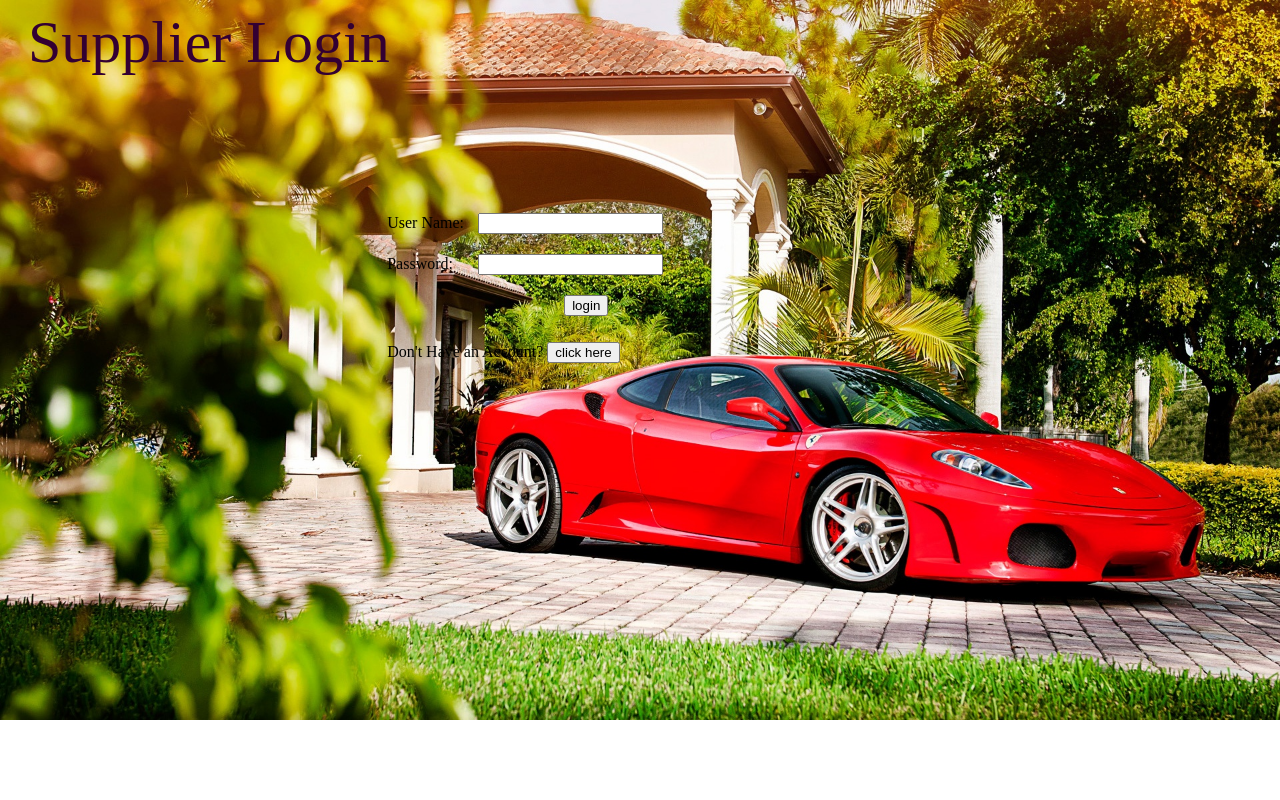
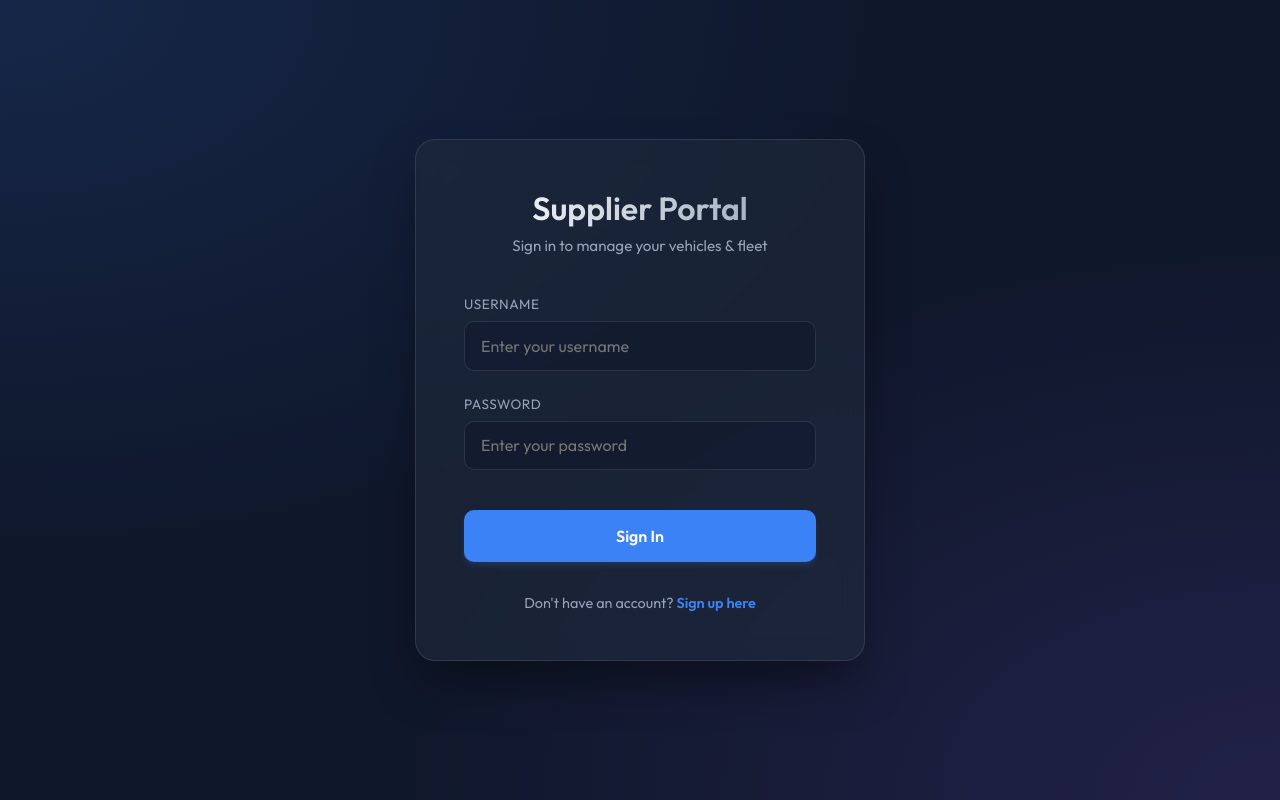
Before and after one commit to mthavaf/car-rental-mgmt-system, a PHP site: page /supplier/supplier.html in a window 1280 px wide. Run offline with PHP 8.4, Linux system fonts and the light colour scheme.

Commit message:
feat(ui): redesign home page and supplier portal with modern glassmorphism

```diff
--- a/supplier/supplier.css
+++ b/supplier/supplier.css
@@ -1,52 +1,169 @@
-.heading{
-  margin-left: 20px;
-  text-align: left;
-  font-size: 60px;
-  color: #330033;
-  //float: left;
-}
-.login{
-  //float: right;
-}
-.signUpForm{
-  clear: left;
-  //margin-left: 30%;
-  margin-top: 5%;
-  display: none;
-  text-align: center;
-}
-.sign{
-  clear: left;
-  //margin-left: 30%;
-  margin-top: 5%;
-  display: none;
-  text-align: center;
-}
-.signUp{
-  clear: left;
-}
-body{
-  background-image: url("supplierBackground.jpg");
-  background-repeat: no-repeat;
-  background-size: 100%;
-}
-.loginForm{
-  margin-left: 30%;
-  margin-top: 10%;
-}
-.noAccount{
-  margin-left: 30%;
-}
-.loginButton{
-  margin-left: 20%;
+:root {
+    --bg-dark: #0f172a;
+    --card-bg: rgba(30, 41, 59, 0.7);
+    --primary: #3b82f6;
+    --primary-hover: #2563eb;
+    --text-main: #f8fafc;
+    --text-muted: #94a3b8;
+    --border-color: rgba(255, 255, 255, 0.1);
+    --input-bg: rgba(15, 23, 42, 0.5);
 }
 
-input{
-  margin: 10px;
+* {
+    margin: 0;
+    padding: 0;
+    box-sizing: border-box;
+    font-family: 'Outfit', sans-serif;
 }
-.passwordBox{
-  margin-left: 2.4%;
+
+body {
+    background-color: var(--bg-dark);
+    background-image:
+        radial-gradient(at 0% 0%, rgba(59, 130, 246, 0.15) 0px, transparent 50%),
+        radial-gradient(at 100% 100%, rgba(139, 92, 246, 0.15) 0px, transparent 50%);
+    color: var(--text-main);
+    min-height: 100vh;
+    display: flex;
+    align-items: center;
+    justify-content: center;
 }
-.nameTable{
-  margin-left: 30%;
+
+.auth-wrapper {
+    width: 100%;
+    padding: 2rem;
+    display: flex;
+    justify-content: center;
 }
+
+.auth-card {
+    background: var(--card-bg);
+    backdrop-filter: blur(12px);
+    -webkit-backdrop-filter: blur(12px);
+    border: 1px solid var(--border-color);
+    border-radius: 20px;
+    padding: 3rem;
+    width: 100%;
+    max-width: 450px;
+    box-shadow: 0 25px 50px -12px rgba(0, 0, 0, 0.5);
+}
+
+.auth-header {
+    text-align: center;
+    margin-bottom: 2.5rem;
+}
+
+.auth-header h2 {
+    font-size: 2rem;
+    font-weight: 600;
+    margin-bottom: 0.5rem;
+    background: linear-gradient(to right, #fff, #94a3b8);
+    -webkit-background-clip: text;
+    -webkit-text-fill-color: transparent;
+    background-clip: text;
+}
+
+.auth-header p {
+    color: var(--text-muted);
+    font-size: 0.95rem;
+}
+
+.auth-section {
+    display: none;
+    opacity: 0;
+    transform: translateY(10px);
+    transition: opacity 0.3s ease, transform 0.3s ease;
+}
+
+.auth-section.active {
+    display: block;
+    opacity: 1;
+    transform: translateY(0);
+}
+
+.form-group {
+    margin-bottom: 1.5rem;
+}
+
+.form-row {
+    display: grid;
+    grid-template-columns: 1fr 1fr;
+    gap: 1rem;
+}
+
+label {
+    display: block;
+    font-size: 0.85rem;
+    font-weight: 400;
+    color: var(--text-muted);
+    margin-bottom: 0.5rem;
+    text-transform: uppercase;
+    letter-spacing: 0.5px;
+}
+
+input[type="text"],
+input[type="password"],
+input[type="email"],
+input[type="file"] {
+    width: 100%;
+    background: var(--input-bg);
+    border: 1px solid var(--border-color);
+    border-radius: 10px;
+    padding: 0.85rem 1rem;
+    color: var(--text-main);
+    font-size: 1rem;
+    outline: none;
+    transition: all 0.2s ease;
+}
+
+input:focus {
+    border-color: var(--primary);
+    box-shadow: 0 0 0 3px rgba(59, 130, 246, 0.1);
+}
+
+.file-input {
+    padding: 0.5rem 1rem;
+    color: var(--text-muted);
+}
+
+.btn {
+    width: 100%;
+    padding: 1rem;
+    border: none;
+    border-radius: 10px;
+    font-size: 1rem;
+    font-weight: 600;
+    cursor: pointer;
+    transition: all 0.2s ease;
+    margin-top: 1rem;
+}
+
+.btn-primary {
+    background: var(--primary);
+    color: white;
+    box-shadow: 0 4px 6px -1px rgba(59, 130, 246, 0.2);
+}
+
+.btn-primary:hover {
+    background: var(--primary-hover);
+    transform: translateY(-2px);
+    box-shadow: 0 10px 15px -3px rgba(59, 130, 246, 0.3);
+}
+
+.toggle-text {
+    text-align: center;
+    margin-top: 2rem;
+    font-size: 0.9rem;
+    color: var(--text-muted);
+}
+
+.toggle-text a {
+    color: var(--primary);
+    text-decoration: none;
+    font-weight: 600;
+    transition: color 0.2s;
+}
+
+.toggle-text a:hover {
+    color: var(--primary-hover);
+    text-decoration: underline;
+}
--- a/supplier/supplier.html
+++ b/supplier/supplier.html
@@ -1,74 +1,108 @@
 <!DOCTYPE html>
-<html>
+<html lang="en">
 <head>
     <meta charset="utf-8">
-    <title>Supplier registration</title>
+    <meta name="viewport" content="width=device-width, initial-scale=1.0">
+    <title>Supplier Portal | Premium Fleet</title>
+    <link href="https://fonts.googleapis.com/css2?family=Outfit:wght@300;400;600&display=swap" rel="stylesheet">
     <link rel="stylesheet" href="supplier.css">
-
 </head>
 <body>
-    <div class="header" >
-      <div class="heading" id="heading">
-        Supplier Login
+
+    <div class="auth-wrapper">
+        <div class="auth-card">
+
+            <div class="auth-header">
+                <h2>Supplier Portal</h2>
+                <p>Sign in to manage your vehicles & fleet</p>
             </div>
-      <div class="login">
-        <form class="loginForm" action="login.php" id="loginForm" method="POST">
-                User Name:
-                <input type="text" name="userName"  required ><br>
-                Password:
-                <input type="password" name="password" class="passwordBox" required><br>
-                <input type="submit" name="login" value="login" class="loginButton"><br>
+
+            <div id="loginSection" class="auth-section active">
+                <form class="auth-form" action="login.php" id="loginForm" method="POST">
+                    <div class="form-group">
+                        <label>Username</label>
+                        <input type="text" name="userName" required placeholder="Enter your username">
+                    </div>
+                    <div class="form-group">
+                        <label>Password</label>
+                        <input type="password" name="password" required placeholder="Enter your password">
+                    </div>
+                    <button type="submit" name="login" class="btn btn-primary">Sign In</button>
+
+                    <p class="toggle-text">
+                        Don't have an account? <a href="#" onclick="toggleAuthForms(event)">Sign up here</a>
+                    </p>
                 </form>
             </div>
+
+            <div id="signUpSection" class="auth-section">
+                <form class="auth-form" action="register.php" method="POST" enctype="multipart/form-data">
+                    <div class="form-row">
+                        <div class="form-group">
+                            <label>First Name</label>
+                            <input type="text" name="firstName" required>
                         </div>
-    <div class="signUp">
-      <p class="noAccount" id="noAccount">
-        Don't Have an Account?
-        <button onclick="displaySignUpForm()">click here</button>
-      </p>
-      <div id="signUpForm" class="signUpForm">
-        <form action="register.php" method="POST" enctype="multipart/form-data">
-          <table class="nameTable">
-            <tr>
-              <th>
-                First Name
-              </th>
-              <th>
-                Last Name
-              </th>
-            </tr>
-            <tr>
-              <td>
-                <input type="text" name="firstName" required>
-              </td>
-              <td>
+                        <div class="form-group">
+                            <label>Last Name</label>
                             <input type="text" name="lastName" required>
-              </td>
-            </tr>
-            </table>
-            Phone No. <br>
-            <input type="text" name="phNo" required><br>
-            Email ID: <br>
-            <input type="email" name="mailId" required><br>
-
-            <br>
-            Adhaar Card: <br>
-            <input type="file" name="adhar" required>
-            <!--<input type="button" name="upload" value="upload">-->
-            <br>
-            User Name: <br>
-            <input type="text" name="userName" required><br>
-            Password: <br>
-            <input type="password" name="password" required><br>
-            Re-enter password: <br>
-            <input type="password" name="password" required ><br>
-
-            <input type="submit" value="Sign UP">
-        </form>
                         </div>
                     </div>
 
-    <script type="text/javascript" src="supplier.js">
+                    <div class="form-group">
+                        <label>Phone No.</label>
+                        <input type="text" name="phNo" required>
+                    </div>
+                    <div class="form-group">
+                        <label>Email ID</label>
+                        <input type="email" name="mailId" required>
+                    </div>
+                    <div class="form-group">
+                        <label>Aadhaar Card (PDF/Img)</label>
+                        <input type="file" name="adhar" class="file-input" required>
+                    </div>
+
+                    <div class="form-group">
+                        <label>Username</label>
+                        <input type="text" name="userName" required>
+                    </div>
+                    <div class="form-group">
+                        <label>Password</label>
+                        <input type="password" name="password" required>
+                    </div>
+
+                    <button type="submit" class="btn btn-primary">Create Account</button>
+
+                    <p class="toggle-text">
+                        Already have an account? <a href="#" onclick="toggleAuthForms(event)">Sign in</a>
+                    </p>
+                </form>
+            </div>
+
+        </div>
+    </div>
+
+    <script>
+        function toggleAuthForms(e) {
+            e.preventDefault();
+            const loginSec = document.getElementById('loginSection');
+            const signupSec = document.getElementById('signUpSection');
+
+            if (loginSec.classList.contains('active')) {
+                loginSec.classList.remove('active');
+                setTimeout(() => {
+                    loginSec.style.display = 'none';
+                    signupSec.style.display = 'block';
+                    setTimeout(() => signupSec.classList.add('active'), 50);
+                }, 300);
+            } else {
+                signupSec.classList.remove('active');
+                setTimeout(() => {
+                    signupSec.style.display = 'none';
+                    loginSec.style.display = 'block';
+                    setTimeout(() => loginSec.classList.add('active'), 50);
+                }, 300);
+            }
+        }
     </script>
 </body>
 </html>
```
Also changed, not shown: index.html (+197 -49 lines). Lines whose indentation alone changed are shown as unchanged.
